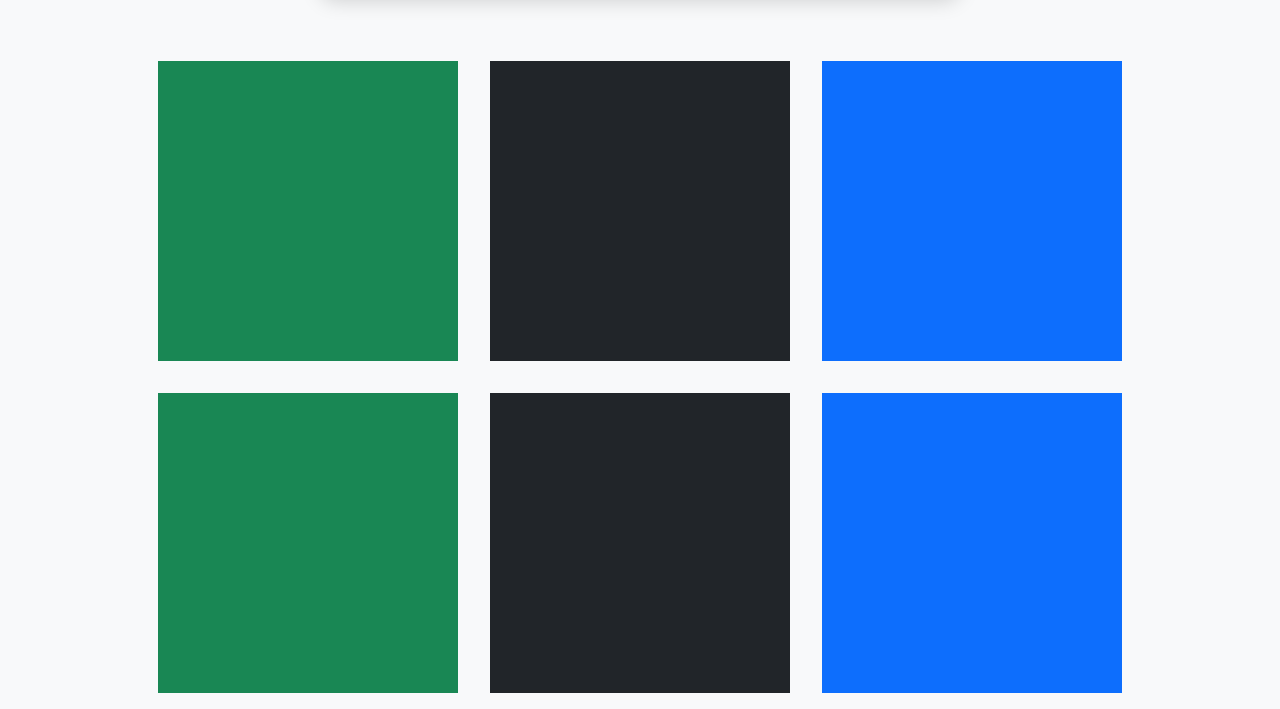
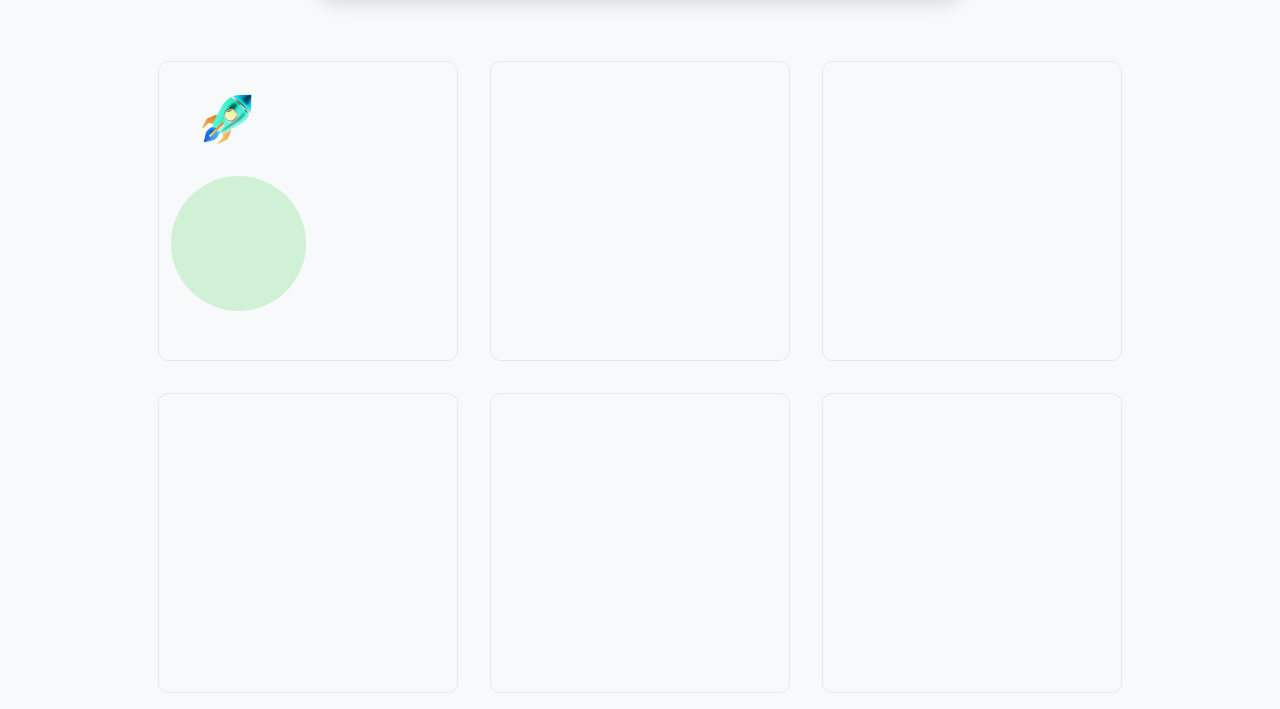
Before and after one commit to sehan22/Easy_Car_rental_project_With_Spring, a website: page FrontEnd/index.html in a window 1280 px wide. Shown: the part 816-1525 px from the top of the page. Drawn offline with Linux system fonts and the light colour scheme; a web font is replaced by a local one.

Commit message:
index.html ui updated

```diff
--- a/FrontEnd/assets/css/indexPageStyle.css
+++ b/FrontEnd/assets/css/indexPageStyle.css
@@ -141,6 +141,38 @@
     transform: rotate(90deg);
 }
 
+
+/*Company Details Container*/
+.companyDetailsContainer div div {
+    height: 300px;
+    width: 300px;
+    border: 1px solid #E9E9E9;
+    border-radius: 10px;
+    transition: 1s;
+}
+
+.companyDetailsContainer div div:hover {
+    border: transparent;
+    box-shadow: 0px 20px 80px -15px rgba(0, 0, 0, 0.25);
+}
+
+.companyDetailsContainer div div div {
+    width: 135px;
+    height: 135px;
+    fill: rgba(35, 207, 53, 0.19);
+    border: transparent;
+}
+
+
+
+
+
+
+
+
+
+
+
 /*about us*/
 .aboutUsContainer {
     margin-top: 100px;
@@ -192,7 +224,7 @@
 
 #btnContactUs {
     padding: 10px 20px;
-    border-radius: 10px;
+    border-radius: 5px;
     background: linear-gradient(90deg, #26242E 0%, #552873 51.04%, #26242E 100%);
     box-shadow: 0px 4px 4px 0px rgba(0, 0, 0, 0.25);
 }
--- a/FrontEnd/index.html
+++ b/FrontEnd/index.html
@@ -137,17 +137,27 @@
         </div>
     </div>
 
-    <div class="container mt-5">
+    <div class="container companyDetailsContainer mt-5">
         <div class="row justify-content-center">
-            <div class="col-4 m-3 bg-success" style="height: 300px; width: 300px"></div>
-            <div class="col-4 m-3 bg-dark" style="height: 300px; width: 300px"></div>
-            <div class="col-4 m-3 bg-primary" style="height: 300px; width: 300px"></div>
+            <div class="col-4 m-3">
+                <div>
+                    <img src="assets/images/indexpage/B=CompanyDetailsDevIcons/Group%20242.png" alt=""
+                         style="mix-blend-mode: difference;">
+                    <svg xmlns="http://www.w3.org/2000/svg" width="135" height="135" viewBox="0 0 135 135" fill="none">
+                        <circle cx="67.5" cy="67.5001" r="67.5" fill="#23CF35" fill-opacity="0.19"/>
+                    </svg>
+                </div>
+            </div>
+
+            <div class="col-4 m-3"></div>
+
+            <div class="col-4 m-3"></div>
         </div>
 
         <div class="row justify-content-center">
-            <div class="col-4 m-3 bg-success" style="height: 300px; width: 300px"></div>
-            <div class="col-4 m-3 bg-dark" style="height: 300px; width: 300px"></div>
-            <div class="col-4 m-3 bg-primary" style="height: 300px; width: 300px"></div>
+            <div class="col-4 m-3"></div>
+            <div class="col-4 m-3"></div>
+            <div class="col-4 m-3"></div>
         </div>
     </div>
     <!--<div class="container aboutUsContainer" id="aboutUsContainerContent" style="height: 60vh;">
```
Also changed, not shown: FrontEnd/assets/images/indexpage/B=CompanyDetailsDevIcons/Group 242.png (added), FrontEnd/assets/images/indexpage/B=CompanyDetailsDevIcons/Group 243.png (added), FrontEnd/assets/images/indexpage/B=CompanyDetailsDevIcons/Group 244.png (added), FrontEnd/assets/images/indexpage/B=CompanyDetailsDevIcons/Group 245.png (added), FrontEnd/assets/images/indexpage/B=CompanyDetailsDevIcons/Group 246.png (added), FrontEnd/assets/images/indexpage/B=CompanyDetailsDevIcons/Group 247.png (added).
